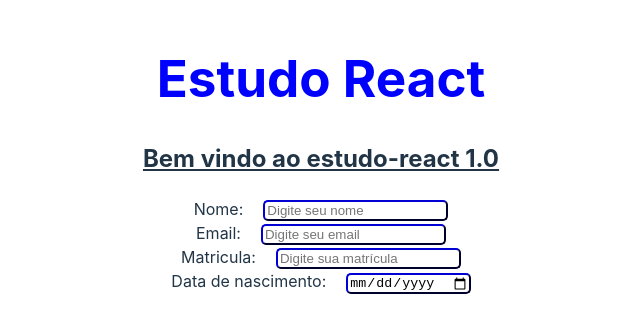
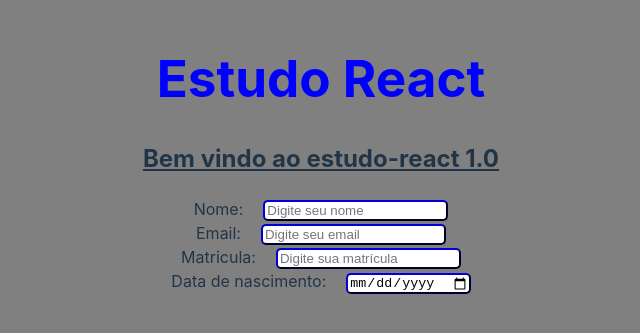
Before and after one commit to Leo20031999/learn-react, a React (Vite) app in the folder estudo-react/: page / in a window 1280 px wide. Shown: the part 245-578 px from the top of the page, without its empty margins (319-959 px from the left). Built offline with nearby package versions, Linux system fonts and the light colour scheme.

Commit message:
Cor de fundo

```diff
--- a/estudo-react/src/App.css
+++ b/estudo-react/src/App.css
@@ -41,6 +41,10 @@
   color: #888;
 }
 
+body{
+  background-color: grey;
+}
+
 h1{
   color: blue;
 }
```
